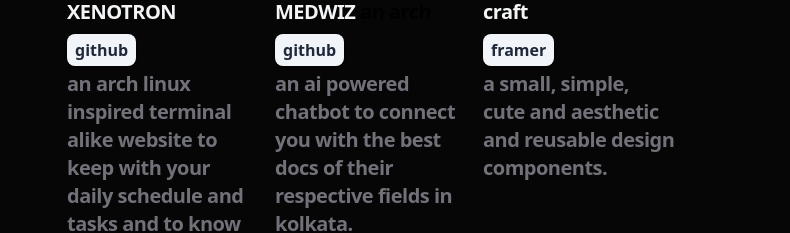
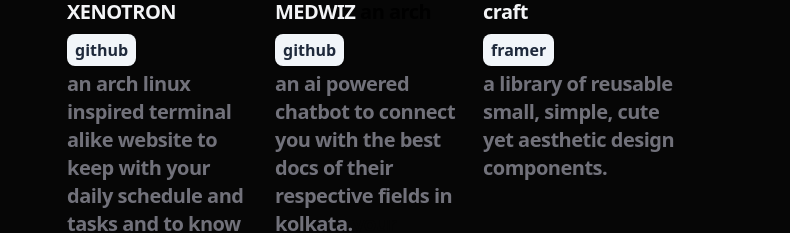
Before and after one commit to Sayak-Bhunia/test, a React (Vite) app: page / in a window 1280 px wide. Shown: the part 682-915 px from the top of the page, without its empty margins (237-1027 px from the left). Built offline with nearby package versions, Linux system fonts and the light colour scheme.

Commit message:
Update Content.jsx

```diff
--- a/src/components/Content.jsx
+++ b/src/components/Content.jsx
@@ -186,7 +186,7 @@
               framer
             </button></a>
             <h3 className="text-zinc-500 scroll-m-20 text-xl font-semibold tracking-tight mb-24 w-full max-w-48">
-              a small, simple, cute and aesthetic and reusable design components.
+              a library of reusable small, simple, cute yet aesthetic design components.
             </h3>
             <h3 className="scroll-m-20 text-xl font-semibold tracking-tight mt-8 w-full max-w-48">
               <a href="https://www.kaggle.com/code/sayak2903/brain-tumor-classification-using-confusion-matrix" target="_blank"><span className="text-gray-100 scroll-m-20 text-xl font-semibold no-underline hover:underline hover:text-violet-500">Tumor Trace</span></a>
```
